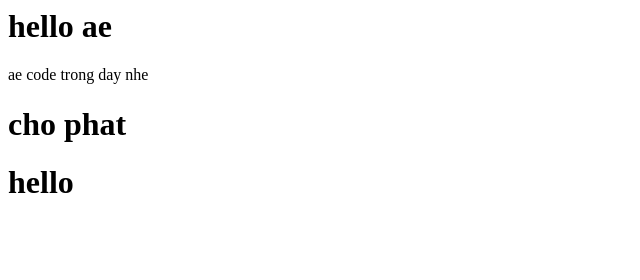
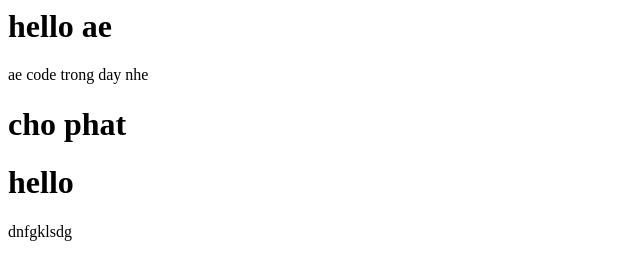
Before and after one commit to ThangDulcie/Basically-web-project, a plain HTML site: page index.html in a window 1280 px wide. Shown: the full height of the page, 0-640 px from the left. Drawn offline with Linux system fonts and the light colour scheme.

Commit message:
Update index.html
rtensdrt

```diff
--- a/index.html
+++ b/index.html
@@ -14,5 +14,6 @@
     <h1>cho phat</h1>
     <script src="js/index.js"></script>
     <h1>hello</h1>
+    dnfgklsdg
 </body>
 </html>
```
